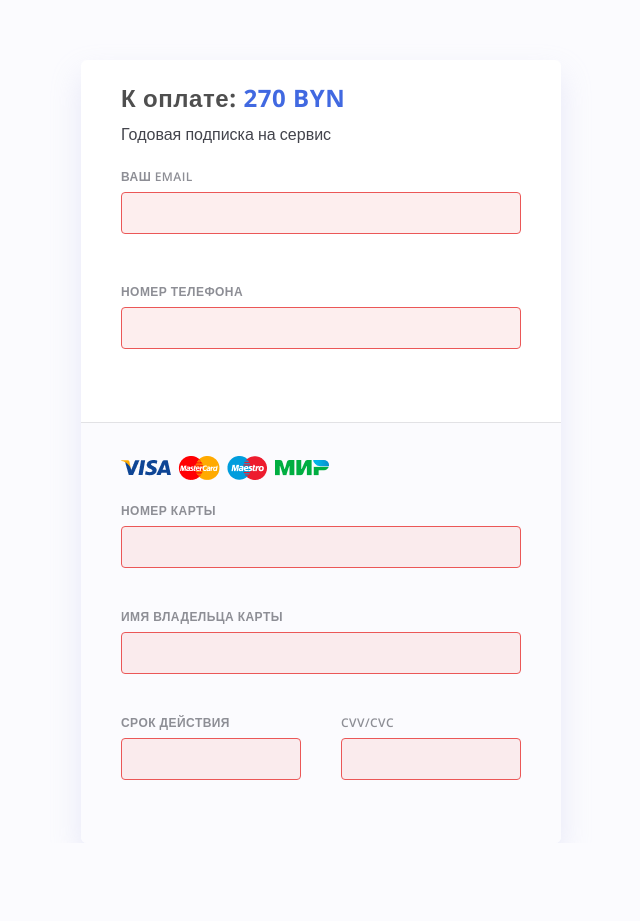
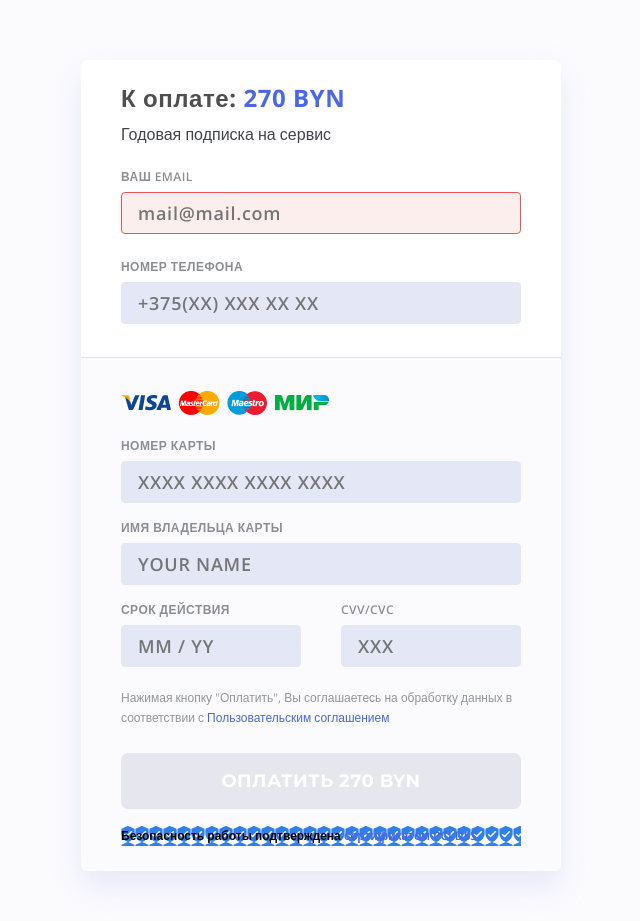
Before and after one commit to Yuranuch/payment_form, a React (Create React App) app: page / in a window 1280 px wide. Shown: the whole page, without its empty margins (319-959 px from the left). Before the commit the page ends 843 px from the top, so only its background shows below. Built offline with nearby package versions, Linux system fonts and the light colour scheme.

Commit message:
submit button added

```diff
--- a/public/index.html
+++ b/public/index.html
@@ -11,6 +11,7 @@
     />
     <link rel="apple-touch-icon" href="logo192.png" />
     <link href="https://fonts.googleapis.com/css?family=Open+Sans:300,300i,400,400i,600,600i,700,700i,800,800i&display=swap&subset=cyrillic,cyrillic-ext,greek,greek-ext,latin-ext,vietnamese" rel="stylesheet">
+    <link href="https://fonts.googleapis.com/css?family=Montserrat:100,100i,200,200i,300,300i,400,400i,500,500i,600,600i,700,700i,800,800i,900,900i&display=swap&subset=cyrillic" rel="stylesheet">
     <!--
       manifest.json provides metadata used when your web app is installed on a
       user's mobile device or desktop. See https://developers.google.com/web/fundamentals/web-app-manifest/
--- a/src/App.js
+++ b/src/App.js
@@ -13,6 +13,7 @@ function App() {
         </div>
         <UserDatta />
         <CardData />
+
     </div>
   );
 }
--- a/src/App.scss
+++ b/src/App.scss
@@ -2,7 +2,7 @@
 .payForm {
   background: #ffffff;
   max-width: 480px;
-  margin: 0 auto;
+  margin: 0 auto 50px auto;
   box-shadow: 0px 15px 30px rgba(186, 188, 232, 0.3);
   border-radius: 6px;
   box-sizing: border-box;
@@ -23,7 +23,7 @@
     padding-bottom: 10px;
 
     span {
-      color: royalblue;
+      color: #4A67E7;
     }
   }
 
@@ -41,11 +41,11 @@
 .userData_wrap {
   border-radius: 6px 6px 0 0;
   border-bottom: 1px solid #E2E2E5;
-  padding: 16px 40px 30px 40px;
+  padding: 16px 40px 15px 40px;
 }
 
 .inputData_section {
-  margin-bottom: 43px;
+  margin-bottom: 18px;
 
   span {
     font-family: 'Open Sans', sans-serif;
@@ -62,8 +62,8 @@
   input {
     width: 100%;
     height: 42px;
-    background: rgba(235, 87, 87, 0.1);
-    border: 1px solid #EB5757;
+    background: #E4E7F5;
+    border: 1px solid #E4E7F5;
     box-sizing: border-box;
     border-radius: 4px;
     padding: 0 16px;
@@ -75,10 +75,26 @@
     letter-spacing: 0.75px;
     color: #4F4F4F;
   }
+  input.error{
+    background: rgba(235, 87, 87, 0.1);
+    border: 1px solid #EB5757;
+    color: #4F4F4F;
+  }
+  input:hover{
+    background: rgba(255, 255, 255, 0.1);
+    border: 1px solid #9FA1B0;
+    color: #4F4F4F;
+  }
+  input:active{
+    background: rgba(255, 255, 255, 0.1);
+    border: 1px solid #9FA1B0;
+    color: #4F4F4F;
+  }
+
 }
 
 .smallBottomMargin {
-  margin-bottom: 34px;
+  margin-bottom: 10px;
 }
 .shotWidth {
   width: 180px;
@@ -87,7 +103,7 @@
 //cardData------------------------------------/
 .cardData {
   border-radius: 0 0 6px 6px;
-  padding: 30px 40px 20px 40px;
+  padding: 30px 40px 25px 40px;
   background-color: #FBFBFE;
 
   .cardData_list {
@@ -109,3 +125,58 @@
   display: flex;
   justify-content: space-between;
 }
+.agreement {
+  margin: 3px 0 25px 0;
+  span {
+    top: 663px;
+    font-family: 'Open Sans', sans-serif;
+    font-style: normal;
+    font-weight: normal;
+    font-size: 12px;
+    line-height: 20px;
+    display: block;
+    color: #94959C;
+    a {
+      text-decoration: none;
+      color: #4A67E7;
+    }
+  }
+}
+.submitButton {
+  width: 100%;
+  border: none;
+  height: 56px;
+  left: 520px;
+  top: 727px;
+  background: linear-gradient(0deg, #E6E7EE, #E6E7EE), linear-gradient(90deg, #4A67E7 0.97%, #3942B8 99.29%);
+  border-radius: 7px;
+  font-family: 'Montserrat', sans-serif;
+  font-style: normal;
+  font-weight: bold;
+  font-size: 18px;
+  line-height: 24px;
+  letter-spacing: 0.45px;
+  text-transform: uppercase;
+  color: #FFFFFF;
+  cursor: pointer;
+  margin-bottom: 17px;
+}
+.transactionSecurity {
+  span {
+    display: block;
+    height: 20px;
+    font-family: 'Open Sans', sans-serif;
+    font-style: normal;
+    font-weight: 600;
+    font-size: 12px;
+    line-height: 20px;
+    background: url("/src/assets/icons/verified.png");
+    color: #000000;
+
+    a {
+      text-decoration: none;
+      color: #4A67E7;
+    }
+
+  }
+}
--- a/src/components/CardData/CardData.js
+++ b/src/components/CardData/CardData.js
@@ -15,21 +15,29 @@ function CardData() {
             </div>
             <div className="inputData_section smallBottomMargin">
                 <span>Номер Карты</span>
-                <input type="text" name=""/>
+                <input placeholder="XXXX XXXX XXXX XXXX" type="text" name=""/>
             </div>
             <div className="inputData_section smallBottomMargin">
                 <span>Имя владельца карты</span>
-                <input type="text" name=""/>
+                <input placeholder="YOUR NAME" type="text" name=""/>
             </div>
             <div className="cardData_Inline">
                 <div className="inputData_section shotWidth">
                     <span>Срок действия</span>
-                    <input type="text" name=""/>
+                    <input placeholder="MM / YY" type="text" name=""/>
                 </div>
                 <div className="inputData_section shotWidth">
                     <span>CVV/CVC</span>
-                    <input type="text" name=""/>
+                    <input placeholder="XXX" type="text" name=""/>
                 </div>
+            </div>
+            <div className="agreement">
+            <span>Нажимая кнопку "Оплатить",
+                Вы соглашаетесь на обработку данных в соответствии с <a href=""> Пользовательским соглашением</a></span>
+            </div>
+            <button className="submitButton">Оплатить 270 byn</button>
+            <div className="transactionSecurity">
+                <span>Безопасность работы подтверждена <a href="">сертификатом PCI DSS</a></span>
             </div>
         </div>
     );
--- a/src/components/UserData/UserData.js
+++ b/src/components/UserData/UserData.js
@@ -5,11 +5,11 @@ function UserDatta() {
         <div className="userData_wrap">
             <div className="inputData_section">
                 <span>Ваш email</span>
-                <input type="text" name=""/>
+                <input className="error" placeholder="mail@mail.com" type="text" name=""/>
             </div>
             <div className="inputData_section">
                 <span>Номер телефона</span>
-                <input type="text" name=""/>
+                <input placeholder="+375(XX) XXX XX XX" type="text" name=""/>
             </div>
         </div>
     );
--- a/src/index.css
+++ b/src/index.css
@@ -2,6 +2,7 @@
 
 body {
   @import url('https://fonts.googleapis.com/css?family=Open+Sans:300,300i,400,400i,600,600i,700,700i,800,800i&display=swap&subset=cyrillic,cyrillic-ext,greek,greek-ext,latin-ext,vietnamese');
+@import url('https://fonts.googleapis.com/css?family=Montserrat:100,100i,200,200i,300,300i,400,400i,500,500i,600,600i,700,700i,800,800i,900,900i&display=swap&subset=cyrillic');
   background-color: #FBFBFE;
   margin: 0;
   padding-top: 60px;
```
Also changed, not shown: src/assets/icons/verified.png (added).
